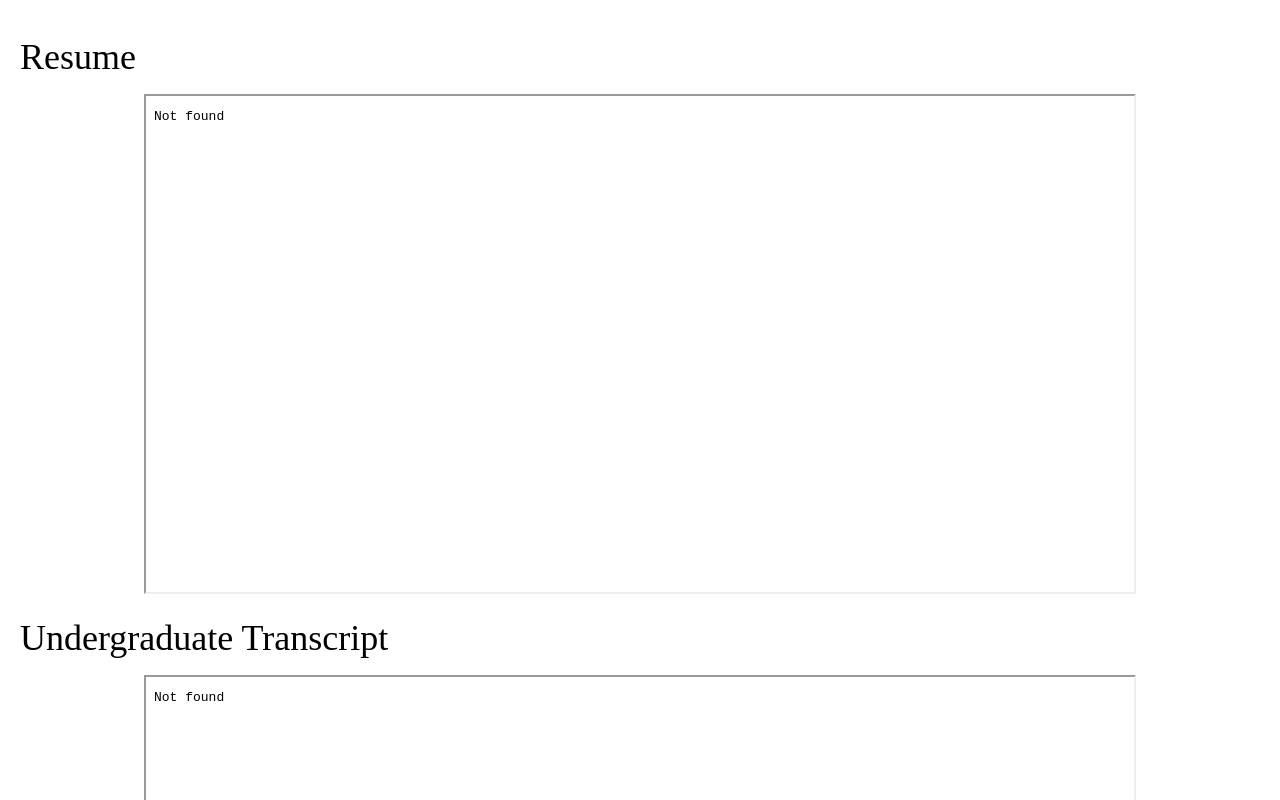
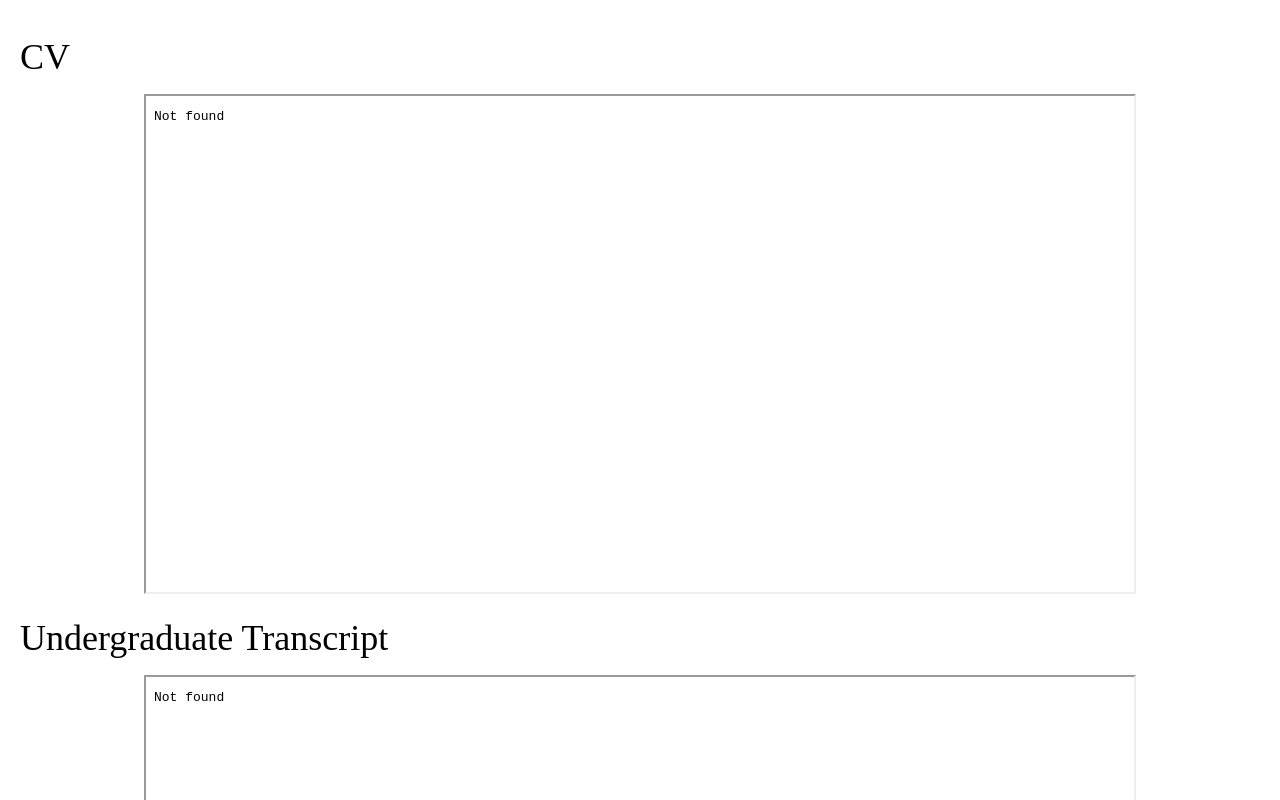
Before and after one commit to sadigulcelik/sadigulcelik.github.io, a plain HTML site: page index.html in a window 1280 px wide. Shown: the top 800 px of the page. Drawn offline with nearby package versions, Linux system fonts and the light colour scheme.

Commit message:
Update index.html

```diff
--- a/index.html
+++ b/index.html
@@ -14,7 +14,7 @@ body,h1,h2,h3,h4,h5 {font-family: "Times New Roman", sans-serif}
       <div style = "padding: 20px">
 
 
-    <h1>Resume</h1>
+    <h1>CV</h1>
     <center>
     <iframe src="Gulcelik_Resume_2023_online.pdf" width="80%" height="500px">
     </iframe>
```
